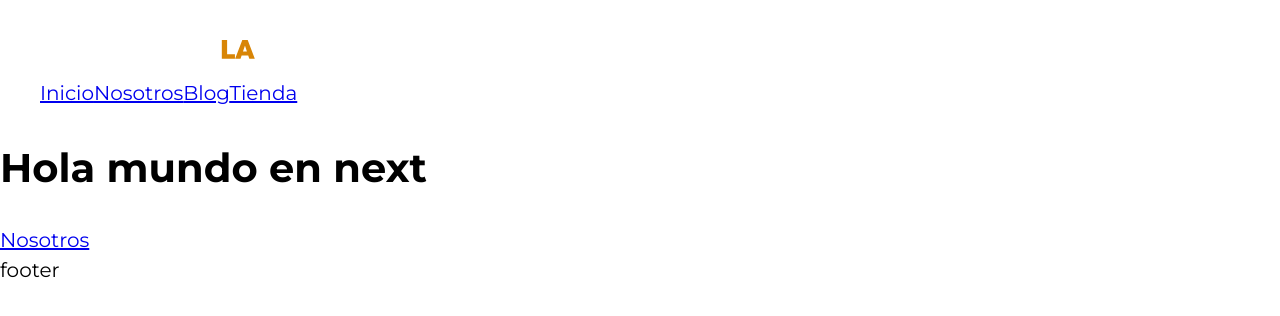
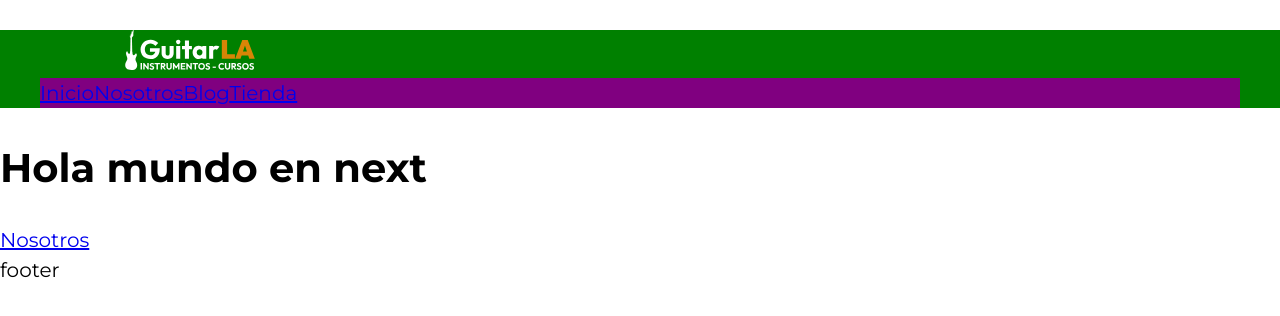
Before and after one commit to LeonardoAbraham/guitarla-nextjs-12, a Next.js app: page / in a window 1280 px wide. Shown: the top 316 px of the page. Built offline with nearby package versions, Linux system fonts and the light colour scheme.

Commit message:
Como dar estilos a un proyecto de Next.js con CSS Modules

```diff
--- a/components/header.js
+++ b/components/header.js
@@ -1,13 +1,14 @@
 import Image from "next/future/image"
 import Link from "next/link"
+import styles from '../styles/header.module.css'
 
 const Header = () => {
     return (
-        <header>
+        <header className={styles.header}>
             <div className="contenedor">
                 <Image src={"/img/logo.svg"} width={300} height={40} alt="imagen logotipo" />
 
-                <nav>
+                <nav className={styles.navegacion}>
                     <Link href={"/"}>
                         Inicio
                     </Link>
--- /dev/null
+++ b/styles/header.module.css
@@ -0,0 +1,7 @@
+.header {
+    background-color: green;
+}
+
+.navegacion {
+    background-color: purple;
+}
```
